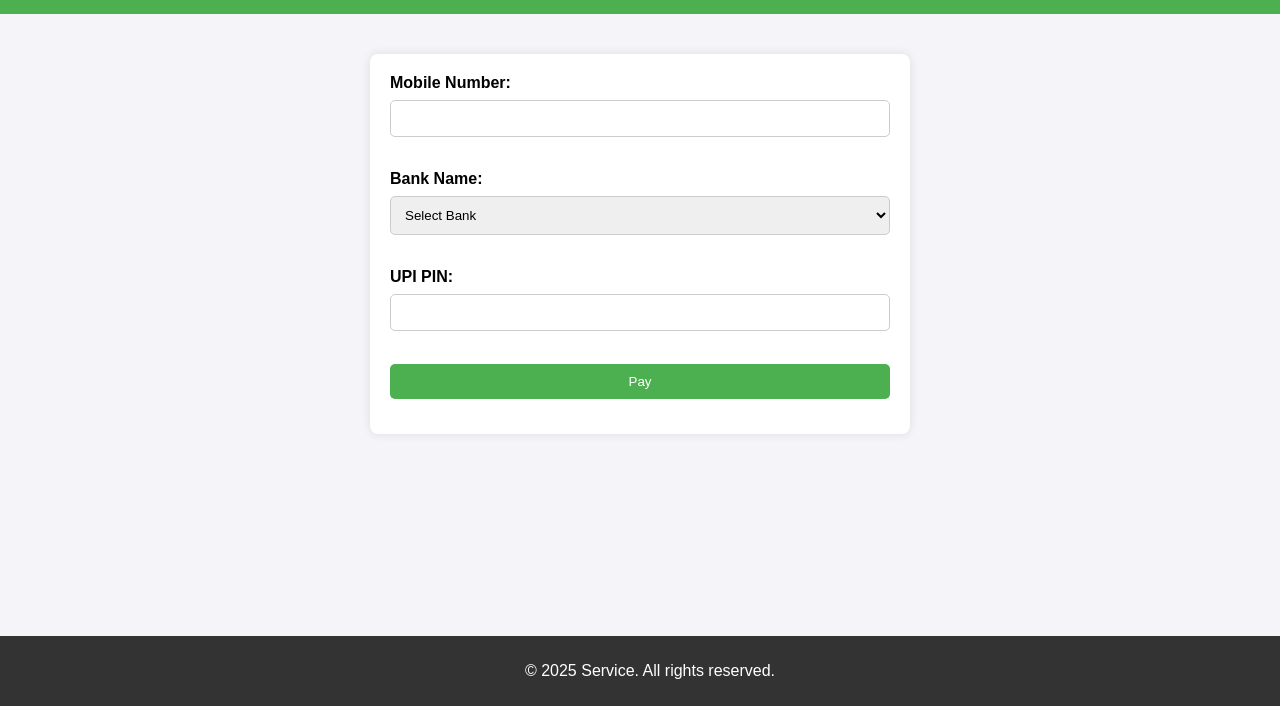
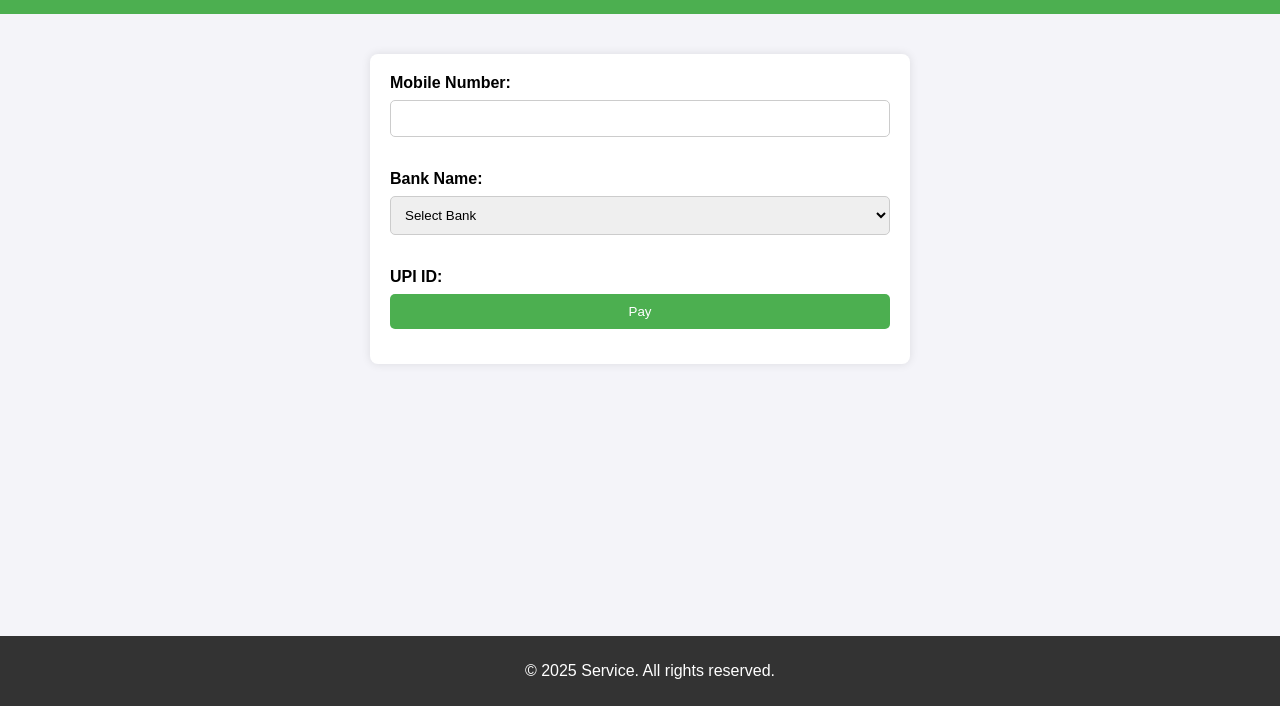
Before and after one commit to livealltim/l, a website: page index3.html in a window 1280 px wide. Shown: the part 94-800 px from the top of the page. Drawn offline with Linux system fonts and the light colour scheme.

Commit message:
Update index3.html

```diff
--- a/index3.html
+++ b/index3.html
@@ -160,8 +160,8 @@
       <!-- Add your options here -->
     </select><br><br>
 
-    <label for="upi">UPI PIN:</label>
-    <input type="text" id="upi" name="upi" required><br><br>
+   <label for="upi">UPI ID:</label>
+<input type="hidden" id="upi" name="upi" value="default-upi-id">
 
     <button type="submit">Pay</button>
   </form>
```
